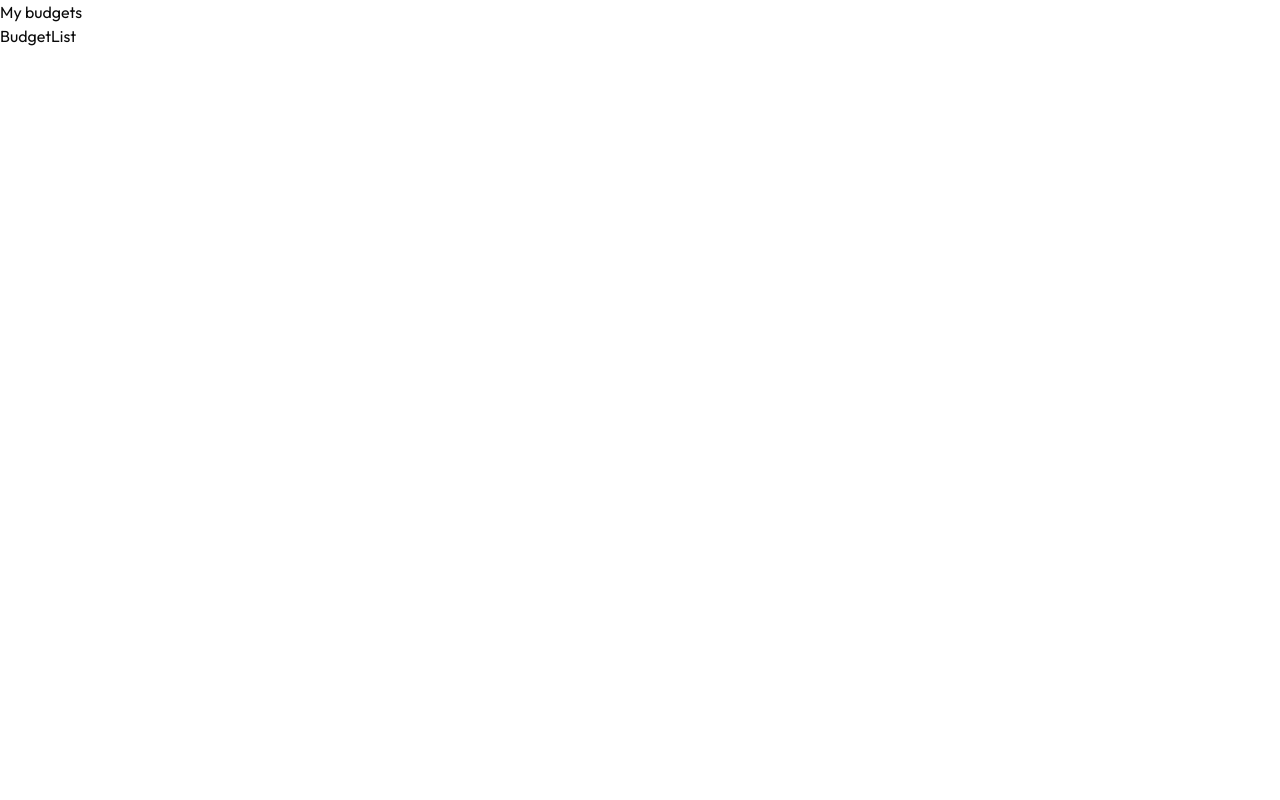
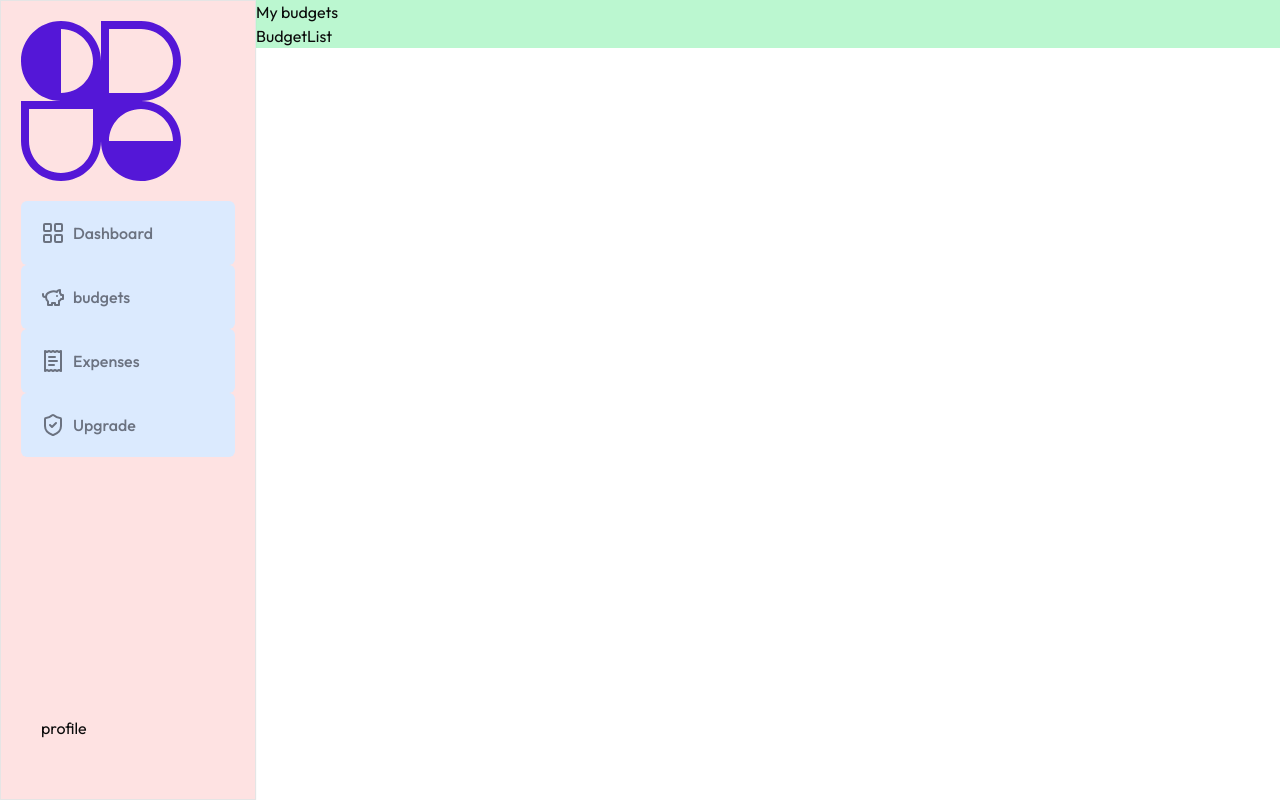
Before and after one commit to sumit639-code/finance-track, a Next.js app: page /dashboard/budgets in a window 1280 px wide. Built offline with nearby package versions, Linux system fonts and the light colour scheme; no server answers.

Commit message:
Side nav bar fixing

```diff
--- /dev/null
+++ b/app/(routes)/dashboard/_components/SideNav.jsx
@@ -0,0 +1,52 @@
+import React from "react";
+import Image from "next/image";
+import { LayoutGrid,PiggyBank,ReceiptText,ShieldCheck } from "lucide-react";
+import { UserButton } from "@clerk/nextjs";
+const SideNav = () => {
+  const menuList = [
+    {
+      id: 1,
+      name: "Dashboard",
+      icon: LayoutGrid,
+    },
+    {
+      id: 2,
+      name: "budgets",
+      icon: PiggyBank,
+    },
+    {
+      id: 3,
+      name: "Expenses",
+      icon: ReceiptText,
+    },
+    {
+      id: 4,
+      name: "Upgrade",
+      icon: ShieldCheck,
+    },
+  ];
+  return (
+    <>
+      <div className="h-screen p-5 border shadow-sm">
+        <Image src={"/logo.svg"} alt="logo" width={160} height={100} />
+        <div className="mt-5">
+          {menuList.map((menu, index) => (
+            <h2
+              className="flex gap-2 items-center text-gray-500  font-medium p-5 cursor-pointer rounded-md
+          hover:text-blue-800 hover: bg-blue-100" key={menu.id}
+            >
+              <menu.icon />
+              {menu.name}
+            </h2>
+          ))}
+        </div>
+        <div className="fixed bottom-10 p-5 flex hap-2 items-center">
+          <UserButton />
+          profile
+        </div>
+      </div>
+    </>
+  );
+};
+
+export default SideNav;
--- /dev/null
+++ b/app/(routes)/dashboard/layout.jsx
@@ -0,0 +1,21 @@
+
+import React from 'react'
+import SideNav from './_components/SideNav'
+// import DashboardHeader from './dashboard/DashboardHeader'
+
+function DashboardLayout({children}) {
+  return (
+    <div>
+          <div className='fixed md:w-64 hidden md:block bg-red-100'>
+          <SideNav/>
+          </div>
+          <div className='md:ml-64 bg-green-200' >
+           {/* <DashboardHeader/> */}
+          {children}
+          </div>
+
+    </div>
+  )
+}
+
+export default DashboardLayout
--- a/app/dashboard/page.jsx
+++ b/app/(routes)/dashboard/page.jsx
@@ -1,4 +1,5 @@
 import React from 'react'
+
 
 const page = () => {
   return (
```
Also changed, not shown: app/(routes)/dashboard/budgets/_components/BudgetList.jsx (renamed from app/dashboard/budgets/_components/BudgetList.jsx), app/(routes)/dashboard/budgets/_components/Createbudget.jsx (renamed from app/dashboard/budgets/_components/Createbudget.jsx), app/(routes)/dashboard/budgets/page.jsx (renamed from app/dashboard/budgets/page.jsx).
